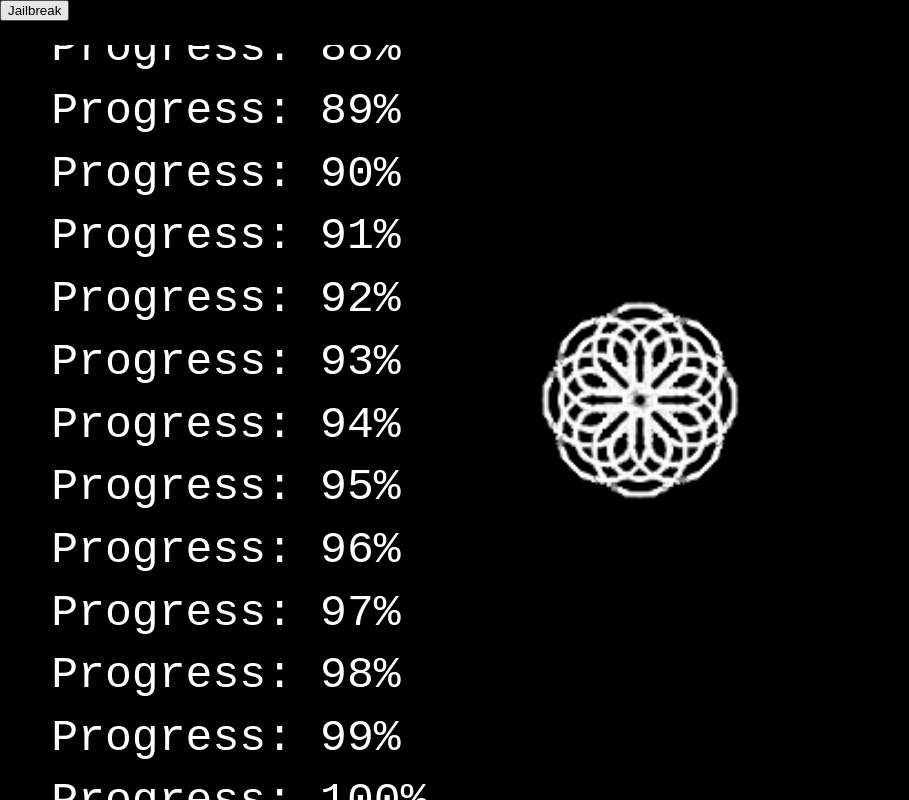
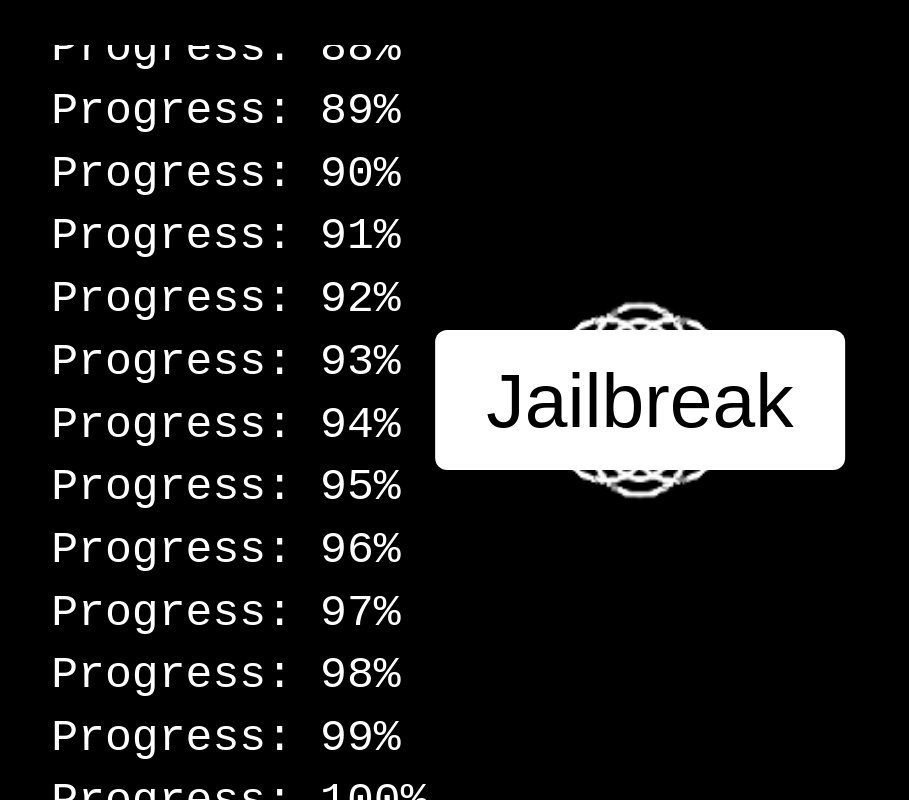
Before and after one commit to Placebo-jailbreak/Placebo-jailbreak.github.io, a plain HTML site: page index.html in a window 1280 px wide. Shown: the whole page, without its empty margins (0-909 px from the left). Drawn offline with Linux system fonts and the light colour scheme; a script that the page names is missing.

Commit message:
Update styles.css

```diff
--- a/styles.css
+++ b/styles.css
@@ -42,3 +42,22 @@ body, html {
   pointer-events: none;
   opacity: 1;
 }
+
+#startButton {
+  position: absolute;
+  top: 50%;
+  left: 50%;
+  transform: translate(-50%, -50%);
+  font-size: 6vw;
+  padding: 2vw 4vw;
+  background-color: white;
+  color: black;
+  border: none;
+  border-radius: 12px;
+  z-index: 3;
+  cursor: pointer;
+}
+
+#startButton:active {
+  transform: translate(-50%, -50%) scale(0.98);
+}
```
